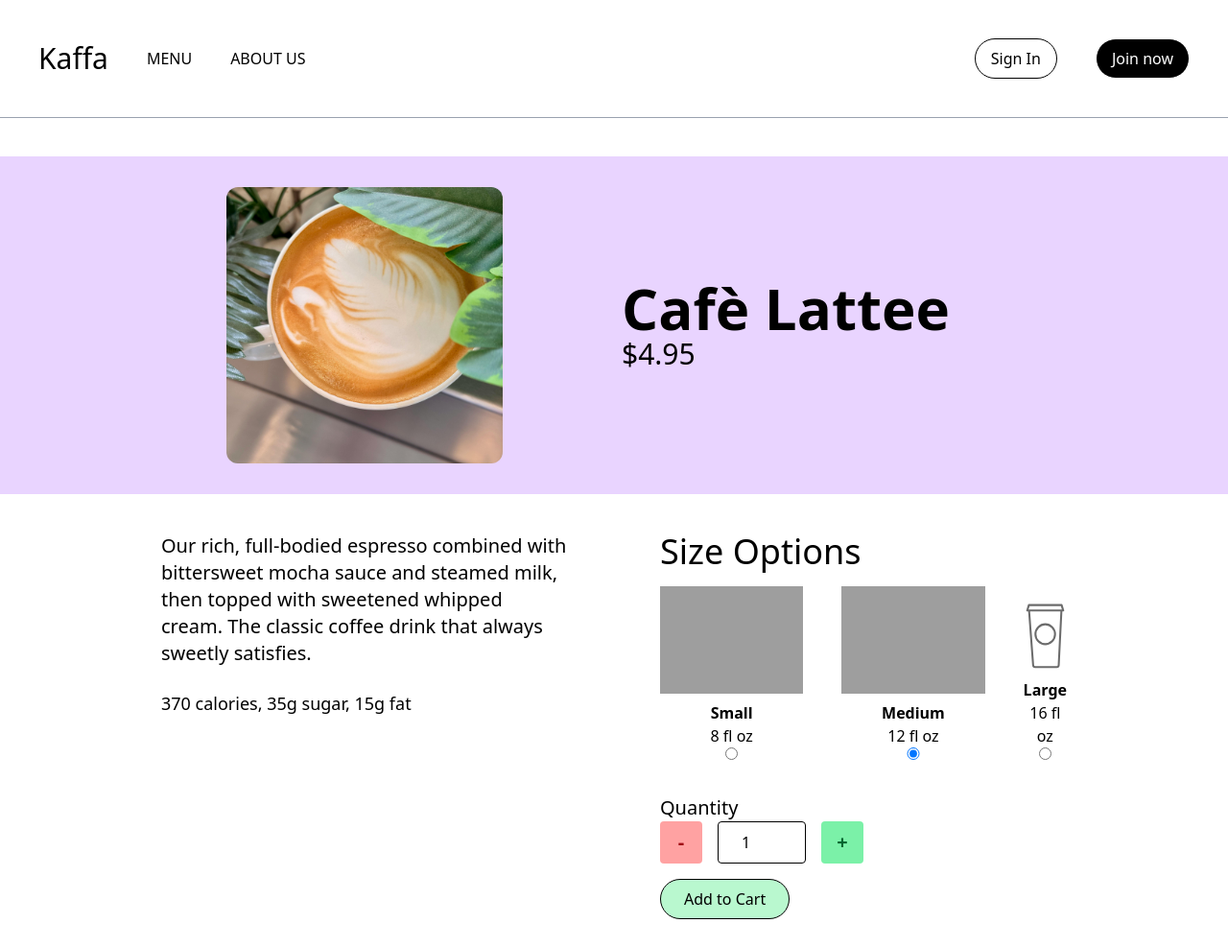
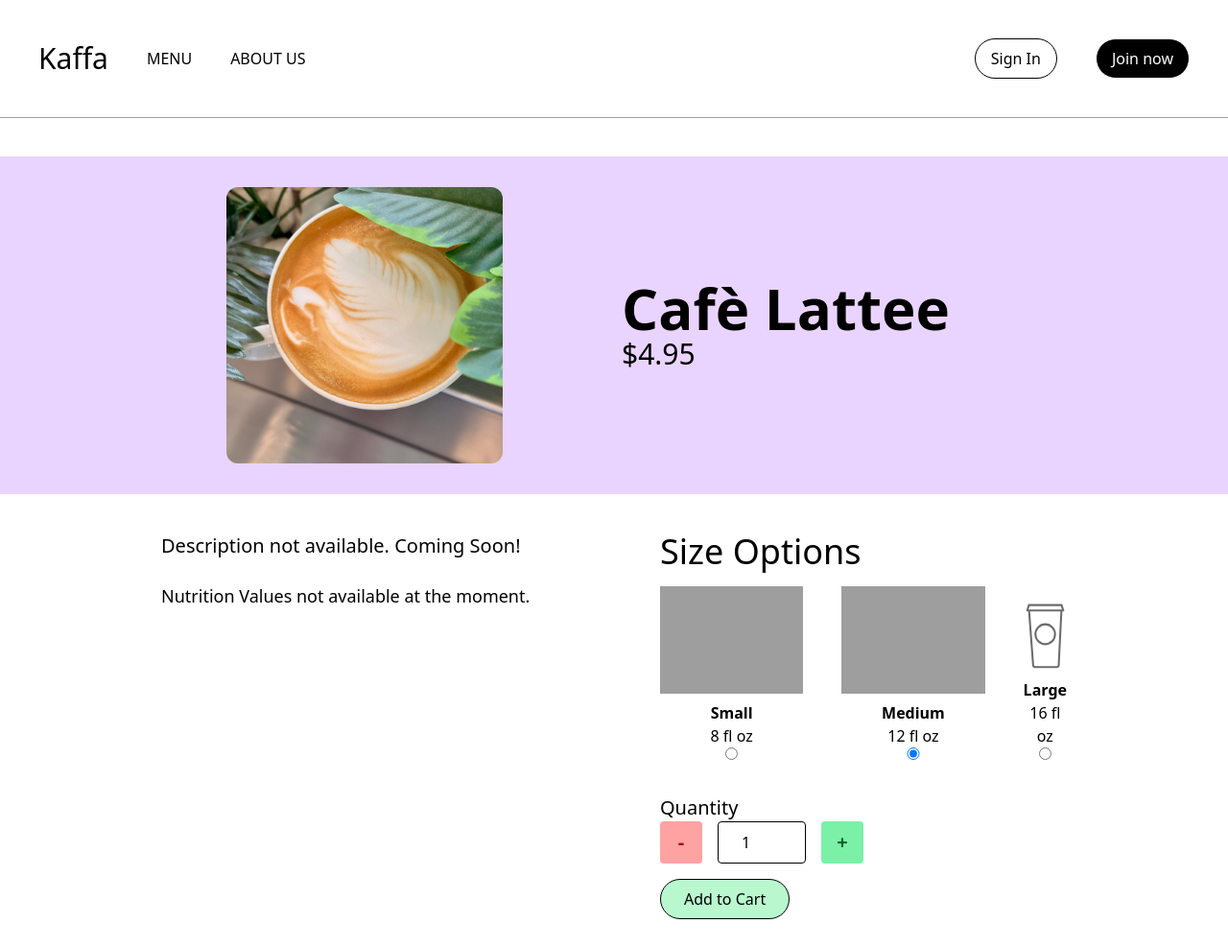
Before and after one commit to Joe-26/kaffa, a Django app: page /menu/product/1 in a window 1280 px wide. Shown: the top 987 px of the page at 96% size. Run offline with Django 5.2, Linux system fonts and the light colour scheme; data comes from the database, SQL or seed files in the repository; both versions use the stored data as it was after the commit; style sheets or scripts are compiled from the project's sources; some libraries are stand-ins or nearby versions; grey boxes are pictures that could not be loaded.

Commit message:
Adding size attribute to the CartItem and desc & nutrition attribute to Item model. Also calculation updates according to size of the drink

```diff
--- a/menu/models.py
+++ b/menu/models.py
@@ -17,6 +17,8 @@ class Item(models.Model):
     price = models.DecimalField(max_digits=8, decimal_places=2)
     category = models.ForeignKey(Category, on_delete=models.CASCADE)
     image = models.ImageField(upload_to='theme/static/img/', blank=True, null=True)
+    description = models.CharField(default='Description not available. Coming Soon!')
+    nutrition = models.CharField(default='Nutrition Values not available at the moment.')
 
     def __str__(self):
         return self.name
@@ -24,8 +26,12 @@ class Item(models.Model):
 
 # Cart item model
 class CartItem(models.Model):
+    SIZE_OPTIONS = (
+        ('S', 'Small'),('M', 'Medium'),('L', 'Large'),
+    )
     user = models.ForeignKey(settings.AUTH_USER_MODEL, on_delete=models.CASCADE)
     item = models.ForeignKey(Item, on_delete=models.CASCADE)
+    size = models.CharField(max_length=5, choices=SIZE_OPTIONS, default='M')
     quantity = models.PositiveIntegerField(default=1)
 
     def __str__(self):
--- a/menu/templates/cart.html
+++ b/menu/templates/cart.html
@@ -79,7 +79,7 @@
 
             <div class="basis-1/2">
               <div class="text-2xl">{{ cartItem.drink }}</div>
-              <div>{{ cartItem.quantity }} x ${{ cartItem.perPrice }}</div>
+              <div>{{ cartItem.quantity }} {{ cartItem.size }} x ${{ cartItem.perPrice }}</div>
               <div class="flex text-center">
                 <a href="{% url 'deleteCartItem' cartItem.id %}" class="py-2">
                   <svg xmlns="http://www.w3.org/2000/svg" viewBox="0 0 24 24" fill="currentColor" class="size-6 text-red-700">
--- a/menu/templates/product.html
+++ b/menu/templates/product.html
@@ -81,12 +81,9 @@
     <div class="flex w-full justify-center mb-10">
       <div class="w-4/5 flex gap-4">
         <div class="basis-1/2 justify-center px-10">
-          <p class="text-xl">Our rich, full-bodied espresso combined with
-          bittersweet mocha sauce and steamed milk, then
-          topped with sweetened whipped cream. The classic
-          coffee drink that always sweetly satisfies.</p>
+          <p class="text-xl">{{ product.description }}</p>
           <br>
-          <p class="text-lg">370 calories, 35g sugar, 15g fat</p>
+          <p class="text-lg">{{ product.nutrition }}</p>
         </div>
         <!--Select Drink Size-->
         <form method="POST" action="{% url 'addToCart'%}" class="basis-1/2 flex flex-col gap-4 px-10">
@@ -97,19 +94,19 @@
               <img src={% static 'img/small.svg' %} class="h-auto mb-2"/>
               <div class="font-semibold text-center">Small</div>
               <div class="text-center">8 fl oz</div>
-              <input type="radio" name="size">
+              <input type="radio" name="size" value='S'>
             </div>
             <div class="flex flex-col">
               <img src={% static 'img/medium.svg' %} class="h-auto mb-2"/>
               <div class="font-semibold text-center">Medium</div>
               <div class="text-center">12 fl oz</div>
-              <input type="radio" name="size" checked>
+              <input type="radio" name="size" value='M' checked>
             </div>
             <div class="flex flex-col">
               <img src={% static 'img/large.svg' %} class="h-auto mb-2"/>
               <div class="font-semibold text-center">Large</div>
               <div class="text-center">16 fl oz</div>
-              <input type="radio" name="size">
+              <input type="radio" name="size" value='L'>
             </div>
           </div>
           <div>
--- a/menu/views.py
+++ b/menu/views.py
@@ -28,11 +28,18 @@ def cart_view(request):
     for cartItem in cartItems:
         for item in items:
             if cartItem.item.name == item.name:
-                subTotal += float(item.price)*float(cartItem.quantity)
-                cartItemsLoad.append({'id':cartItem.id, 'drink':item.name,'quantity': cartItem.quantity, 'perPrice':float(item.price), 'subSubTotal':float(item.price*cartItem.quantity)})
+                if cartItem.size == 'S':
+                    subTotal += (float(item.price)-0.5)*float(cartItem.quantity)
+                    cartItemsLoad.append({'id':cartItem.id, 'drink':item.name,'size': cartItem.size, 'quantity': cartItem.quantity, 'perPrice':float(item.price)-0.5, 'subSubTotal':(float(item.price)-0.5)*float(cartItem.quantity)})
+                elif cartItem.size == 'M':
+                    subTotal += float(item.price)*float(cartItem.quantity)
+                    cartItemsLoad.append({'id':cartItem.id, 'drink':item.name,'size': cartItem.size, 'quantity': cartItem.quantity, 'perPrice':float(item.price), 'subSubTotal':float(item.price*cartItem.quantity)})
+                else:
+                    subTotal += (float(item.price)+1)*float(cartItem.quantity)
+                    cartItemsLoad.append({'id':cartItem.id, 'drink':item.name,'size': cartItem.size, 'quantity': cartItem.quantity, 'perPrice':float(item.price)+1, 'subSubTotal':(float(item.price)+1)*float(cartItem.quantity)})
     context['cartItems'] = cartItemsLoad
     context['SubTotal'] = round(subTotal, 2)
-    tax_rate = 0.06 # Example tax rate of 3%
+    tax_rate = 0.06 # Example tax rate of 6%
     context['Tax'] = round(subTotal * tax_rate, 2)
     context['Total'] = round(subTotal + (subTotal * tax_rate), 2)
 
@@ -64,7 +71,7 @@ def addToCart(request):
     if request.method == 'POST':
         logged_user = request.POST.get('user_id')
         drink = request.POST.get('product_id')
-        # size = request.POST.get('size')
+        drinkSize = request.POST.get('size')
         quantity = request.POST.get('quantity-input')
         username = get_object_or_404(User, pk=logged_user)
         drinkName = get_object_or_404(Item, pk=drink)
@@ -73,6 +80,7 @@ def addToCart(request):
             cartItem = CartItem(
                 user=username,
                 item=drinkName,
+                size=drinkSize,
                 quantity=quantity
             )
             cartItem.save()
@@ -116,7 +124,7 @@ def confirmOrder(request):
         for cart_item in cart_items:
             sub_total += cart_item.item.price * cart_item.quantity
 
-        tax_rate = 0.06  # Example tax rate of 3% - should ideally be a setting
+        tax_rate = 0.06  # Example tax rate of 6%
         tax_amount = round(float(sub_total) * tax_rate, 2)
         total_amount = round(float(sub_total) + float(tax_amount), 2)
 
```
Also changed, not shown: db.sqlite3, menu/migrations/0003_cartitem_size_item_description_item_nutrition_and_more.py (added).
